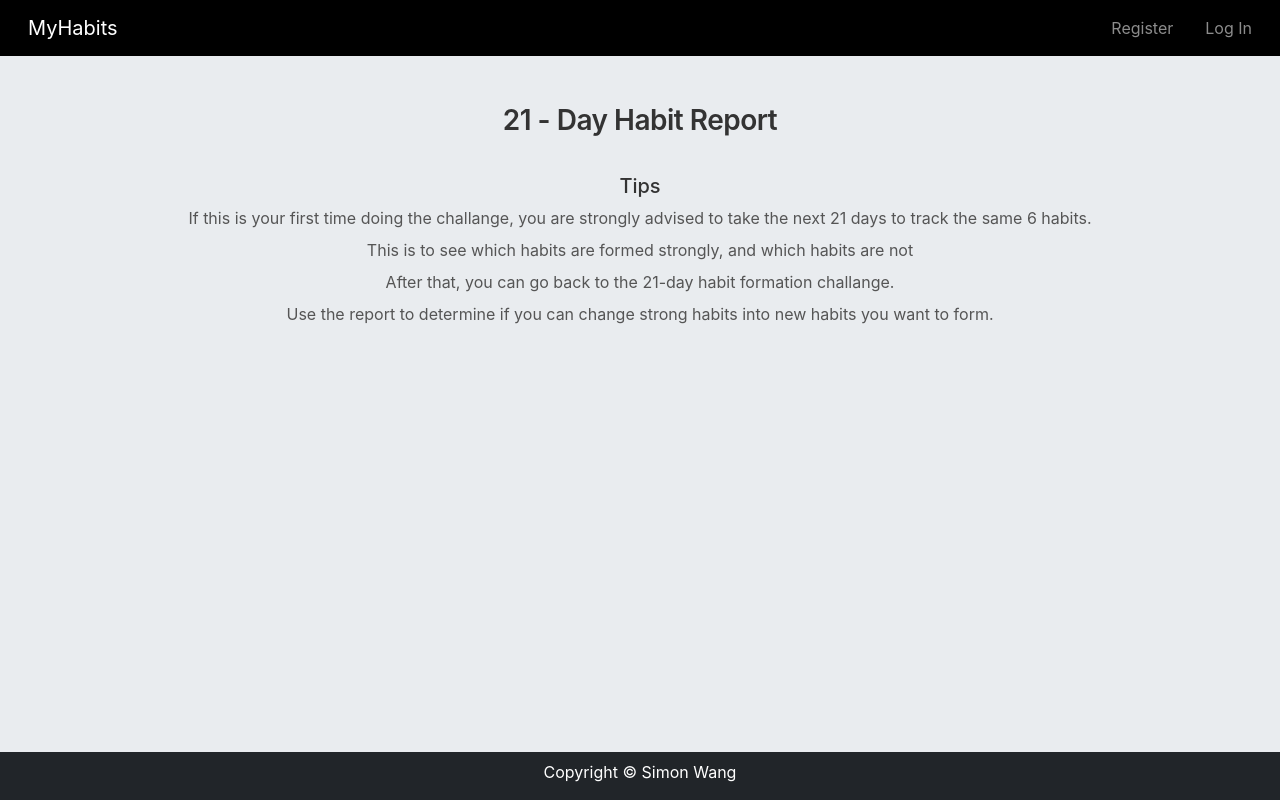
After one commit to SimonE1003/MyHabits, a Flask app: template templates/today3.html in a window 1280 px wide. The commit adds this page. Run offline with Flask 3, Linux system fonts and the light colour scheme; the template is opened without the code that fills it, so the values that code supplies are empty.

Commit message:
added today3.html for report after 21 days

```diff
--- a/app.py
+++ b/app.py
@@ -190,6 +190,10 @@ def today():
 
         today_date = datetime.strptime(date.today().isoformat(), '%Y-%m-%d').date()
 
+        current_day = 21
+        if current_day == 21:
+            return render_template("today3.html", habits=habits)
+
         return render_template("today2.html", habits=habits, today=today_date, challenge_day=current_day, challenge_start=user['challenge_start_date'], random_quote=random_quote)
 
 
--- a/templates/set_habits.html
+++ b/templates/set_habits.html
@@ -7,7 +7,7 @@
 {% block main %}
     <form method="post">
         {% for i in range(6) %}
-        <div class="habit-input">
+        <div class="habit-input" style="padding-bottom: 7px;">
             <input type="text" name="habit{{i}}" placeholder="Habit {{i+1}}" required>
             <select name="phase{{i}}" required>
                 <option disabled selected value="">Time Phase</option>
--- /dev/null
+++ b/templates/today3.html
@@ -0,0 +1,27 @@
+{% extends "layout.html" %}
+
+{% block title %}
+    Today1
+{% endblock %}
+
+{% block main %}
+    <div class="container" style="padding-bottom: 20px;">
+        <h3 style="color: #333;">21 - Day Habit Report</h3>
+            {% for habit in habits %}
+            <div style="padding-bottom: 7px;">
+                <span>{{ habit.name }} - Completed Days: {{ habit.completed_days }}/21</span>
+            </div>
+            {% endfor %}
+    </div>
+
+    <div class="container">
+
+        <h5 style="color: #333;">Tips</h5>
+            <div style="color: #555;">
+                <p>If this is your first time doing the challange, you are strongly advised to take the next 21 days to track the same 6 habits.</p>
+                <p>This is to see which habits are formed strongly, and which habits are not</p>
+                <p>After that, you can go back to the 21-day habit formation challange.</p>
+                <p>Use the report to determine if you can change strong habits into new habits you want to form.</p>
+            </div>
+    </div>
+{% endblock %}
```
Also changed, not shown: 1 other file.
